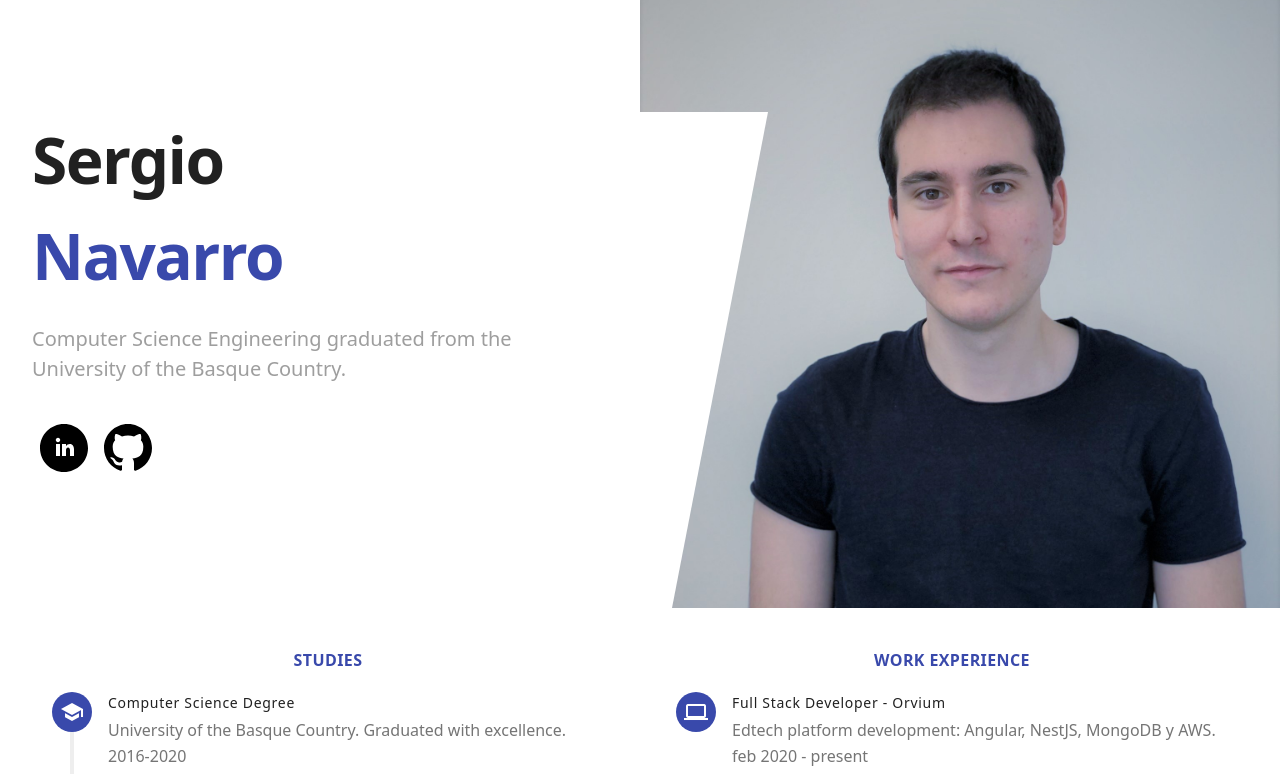
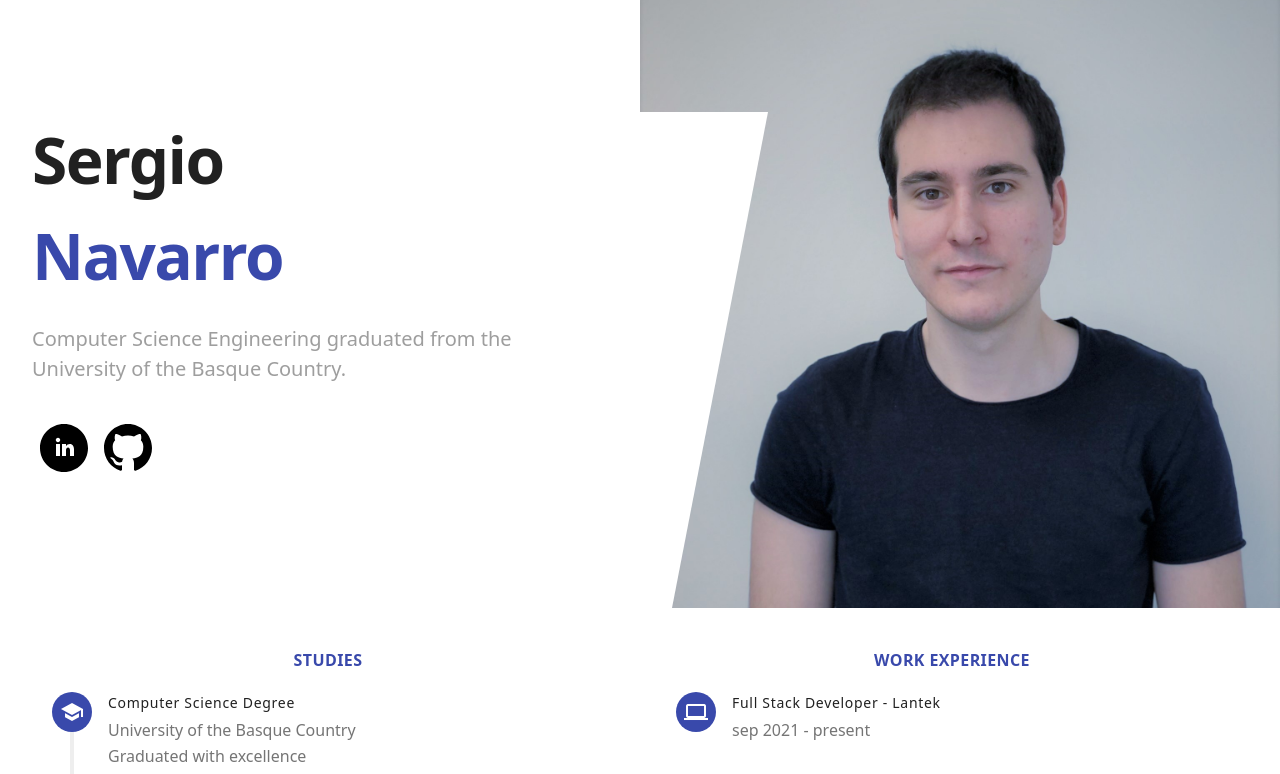
Before and after one commit to serNAVARRO7/sergionavarrodev, an Angular app: page /en in a window 1280 px wide. Shown: the top 774 px of the page. Built offline with nearby package versions, Linux system fonts and the light colour scheme.

Commit message:
Add work experience

```diff
--- a/src/app/english/english.component.html
+++ b/src/app/english/english.component.html
@@ -76,8 +76,8 @@
                                                     class="font-medium title-font text-sm text-gray-900 mb-1 tracking-wider">
                                                     Computer Science Degree
                                                 </h2>
-                                                <p class="leading-relaxed">University of the Basque Country. Graduated
-                                                    with excellence.</p>
+                                                <p class="leading-relaxed">University of the Basque Country</p>
+                                                <p class="leading-relaxed">Graduated with excellence</p>
                                                 <p class="leading-relaxed">2016-2020</p>
                                             </div>
                                         </div>
@@ -111,10 +111,26 @@
                             <div class="container px-5 py-5 mx-auto flex flex-wrap">
                                 <div class="flex flex-wrap w-full">
                                     <div>
+                                        <div>
+                                            <div class="flex relative pb-12">
+                                                <div
+                                                    class="flex-shrink-0 w-10 h-10 rounded-full bg-indigo-600 inline-flex items-center justify-center text-white relative z-10">
+                                                    <mat-icon aria-hidden="false" aria-label="Example home icon">laptop
+                                                    </mat-icon>
+                                                </div>
+                                                <div class="flex-grow pl-4">
+                                                    <h2
+                                                        class="font-medium title-font text-sm text-gray-900 mb-1 tracking-wider">
+                                                        Full Stack Developer - Lantek</h2>
+                                                    <!-- <p class="leading-relaxed">Lorem ipsum dolor sit amet, consectetur adipiscing elit</p> -->
+                                                    <p class="leading-relaxed">sep 2021 - present</p>
+                                                </div>
+                                            </div>
+                                        </div>
                                         <div class="flex relative pb-12">
                                             <div
                                                 class="flex-shrink-0 w-10 h-10 rounded-full bg-indigo-600 inline-flex items-center justify-center text-white relative z-10">
-                                                <mat-icon aria-hidden="false" aria-label="Example home icon">laptop
+                                                <mat-icon aria-hidden="false" aria-label="Example home icon">keyboard
                                                 </mat-icon>
                                             </div>
                                             <div class="flex-grow pl-4">
@@ -122,8 +138,8 @@
                                                     class="font-medium title-font text-sm text-gray-900 mb-1 tracking-wider">
                                                     Full Stack Developer - Orvium</h2>
                                                 <p class="leading-relaxed">Edtech platform development:
-                                                    Angular, NestJS, MongoDB y AWS.</p>
-                                                <p class="leading-relaxed">feb 2020 - present</p>
+                                                    Angular, NestJS, MongoDB y AWS</p>
+                                                <p class="leading-relaxed">feb 2020 - sep 2021</p>
                                             </div>
                                         </div>
                                     </div>
--- a/src/app/spanish/spanish.component.html
+++ b/src/app/spanish/spanish.component.html
@@ -75,8 +75,8 @@
                                                     class="font-medium title-font text-sm text-gray-900 mb-1 tracking-wider">
                                                     Grado en Ingeniería Informática de Gestión y Sistemas de Información
                                                 </h2>
-                                                <p class="leading-relaxed">Premio al mejor expediente académico.</p>
-                                                <p class="leading-relaxed">Universidad del País Vasco UPV-EHU.</p>
+                                                <p class="leading-relaxed">Universidad del País Vasco UPV-EHU</p>
+                                                <p class="leading-relaxed">Premio al mejor expediente académico</p>
                                                 <p class="leading-relaxed">2016-2020</p>
                                             </div>
                                         </div>
@@ -136,10 +136,26 @@
                                             <div class="flex-grow pl-4">
                                                 <h2
                                                     class="font-medium title-font text-sm text-gray-900 mb-1 tracking-wider">
+                                                    Full Stack Developer - Lantek</h2>
+                                                <!-- <p class="leading-relaxed">Lorem ipsum dolor sit amet, consectetur adipiscing elit</p> -->
+                                                <p class="leading-relaxed">sep 2021 - actualidad</p>
+                                            </div>
+                                        </div>
+                                    </div>
+                                    <div>
+                                        <div class="flex relative pb-12">
+                                            <div
+                                                class="flex-shrink-0 w-10 h-10 rounded-full bg-indigo-600 inline-flex items-center justify-center text-white relative z-10">
+                                                <mat-icon aria-hidden="false" aria-label="Example home icon">keyboard
+                                                </mat-icon>
+                                            </div>
+                                            <div class="flex-grow pl-4">
+                                                <h2
+                                                    class="font-medium title-font text-sm text-gray-900 mb-1 tracking-wider">
                                                     Full Stack Developer - Orvium</h2>
                                                 <p class="leading-relaxed">Desarrollo de plataforma edtech sobre
-                                                    Angular, NestJS, MongoDB y AWS.</p>
-                                                <p class="leading-relaxed">feb 2020 - actualidad</p>
+                                                    Angular, NestJS, MongoDB y AWS</p>
+                                                <p class="leading-relaxed">feb 2020 - sep 2021</p>
                                             </div>
                                         </div>
                                     </div>
--- a/src/index.html
+++ b/src/index.html
@@ -6,7 +6,7 @@
   <title>Sergio Navarro - Ingeniero de software</title>
   <base href="/">
   <meta name="viewport" content="width=device-width, initial-scale=1">
-  <meta name="description" content="Web personal Sergio Navarro Ingeniero de software graduado por la Universidad del País Vasco UPV-EHU">
+  <meta name="description" content="Web personal de Sergio Navarro, Ingeniero de software graduado por la Universidad del País Vasco UPV-EHU. Trabajando como Full Stack Developer.">
   <link rel="icon" type="image/x-icon" href="favicon.ico">
 </head>
 <body>
```
